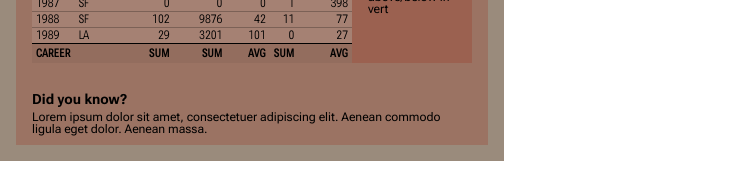
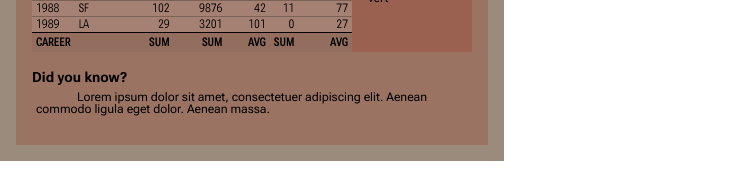
Before and after one commit to jeremybatesDC/vueGridBaseballCard, a Vue app: page / in a window 1280 px wide. Shown: the part 199-382 px from the top of the page, without its empty margins (0-741 px from the left). Built offline with nearby package versions, Linux system fonts and the light colour scheme.

Commit message:
proof of concept for focus psudo dropdowns WYSIWYG stuff

```diff
--- a/src/components/CardBack.vue
+++ b/src/components/CardBack.vue
@@ -59,7 +59,12 @@
 
       <footer>
         <h2>{{stats.info.facts[1].headline}}</h2>
-        <p>{{stats.info.facts[1].text}}</p>
+        <fieldset>
+          <textarea spellcheck="false">
+              {{stats.info.facts[1].text}}
+          </textarea>
+          <div data-show-only-on-interaction>Text Controls</div>
+        </fieldset>
       </footer>
     </article>
   </div>
@@ -256,7 +261,9 @@ blockquote {
 footer {
   display: flex;
   flex-direction: column;
-  //background: rgba(#9c2c1a, 0.25);
+  position: relative;
+  font-size: 1.2rem;
+  line-height: 1;
   padding: 0 1.6rem 1rem 1.6rem;
 }
 
@@ -264,4 +271,20 @@ p {
   font-size: 1.2rem;
   line-height: 1;
 }
+
+[data-show-only-on-interaction] {
+  position: absolute;
+  opacity: 0;
+  overflow: visible;
+  fieldset:focus-within & {
+    height: auto;
+    opacity: 1;
+  }
+}
+
+fieldset {
+  position: relative;
+  border: none;
+  box-shadow: none;
+}
 </style>
--- /dev/null
+++ b/src/globalStyles/inputs.scss
@@ -0,0 +1,10 @@
+textarea {
+  font-family: inherit;
+  font-size: inherit;
+  line-height: inherit;
+  background: transparent;
+  resize: none;
+  border: none;
+  box-shadow: none;
+  width: 100%;
+}
--- a/src/main.ts
+++ b/src/main.ts
@@ -1,7 +1,9 @@
 //typescript works in here out of the box
-import "./reset.scss";
+import "./globalStyles/reset.scss";
 
-import "./grid.scss";
+import "./globalStyles/grid.scss";
+
+import "./globalStyles/inputs.scss";
 
 import { createApp } from "vue";
 import App from "./App.vue";
```
Also changed, not shown: src/components/CardGrid.vue (deleted, +0 -15 lines), src/globalStyles/grid.scss (renamed from src/grid.scss), src/globalStyles/reset.scss (renamed from src/reset.scss).
